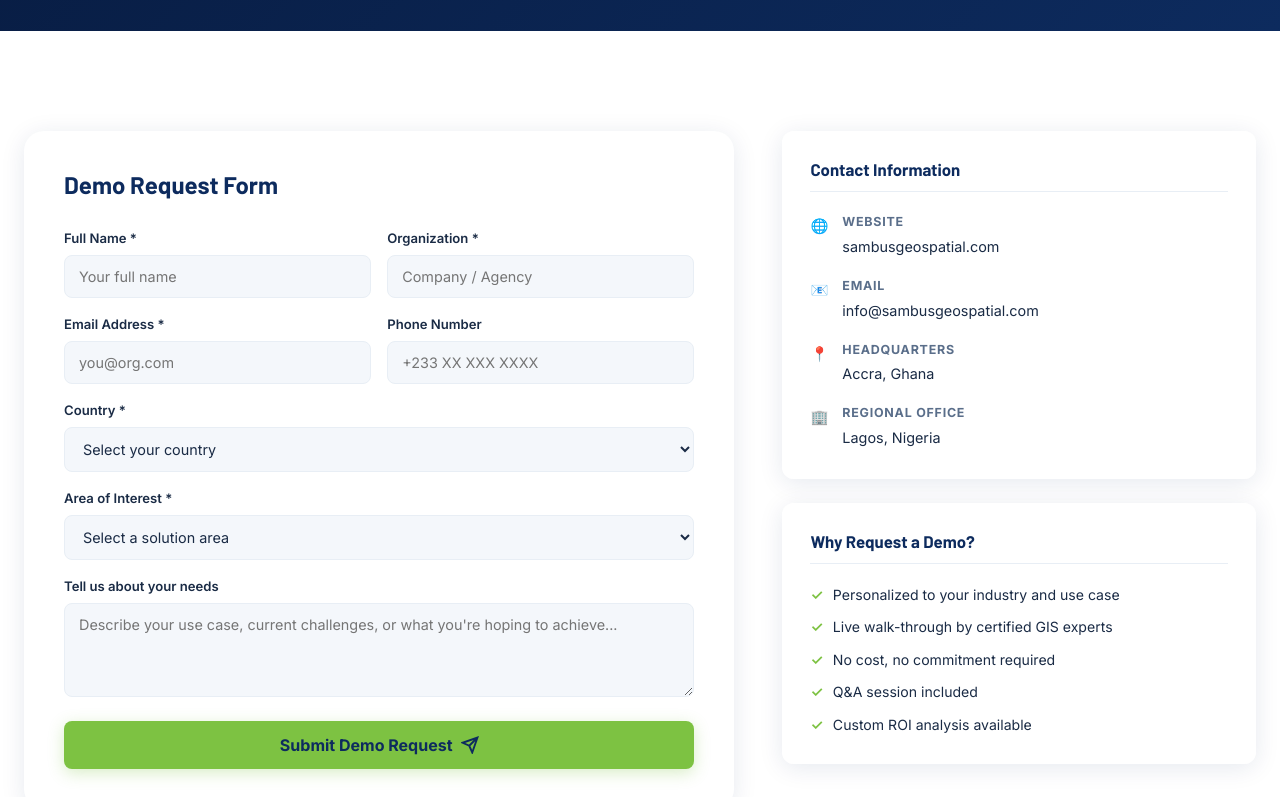
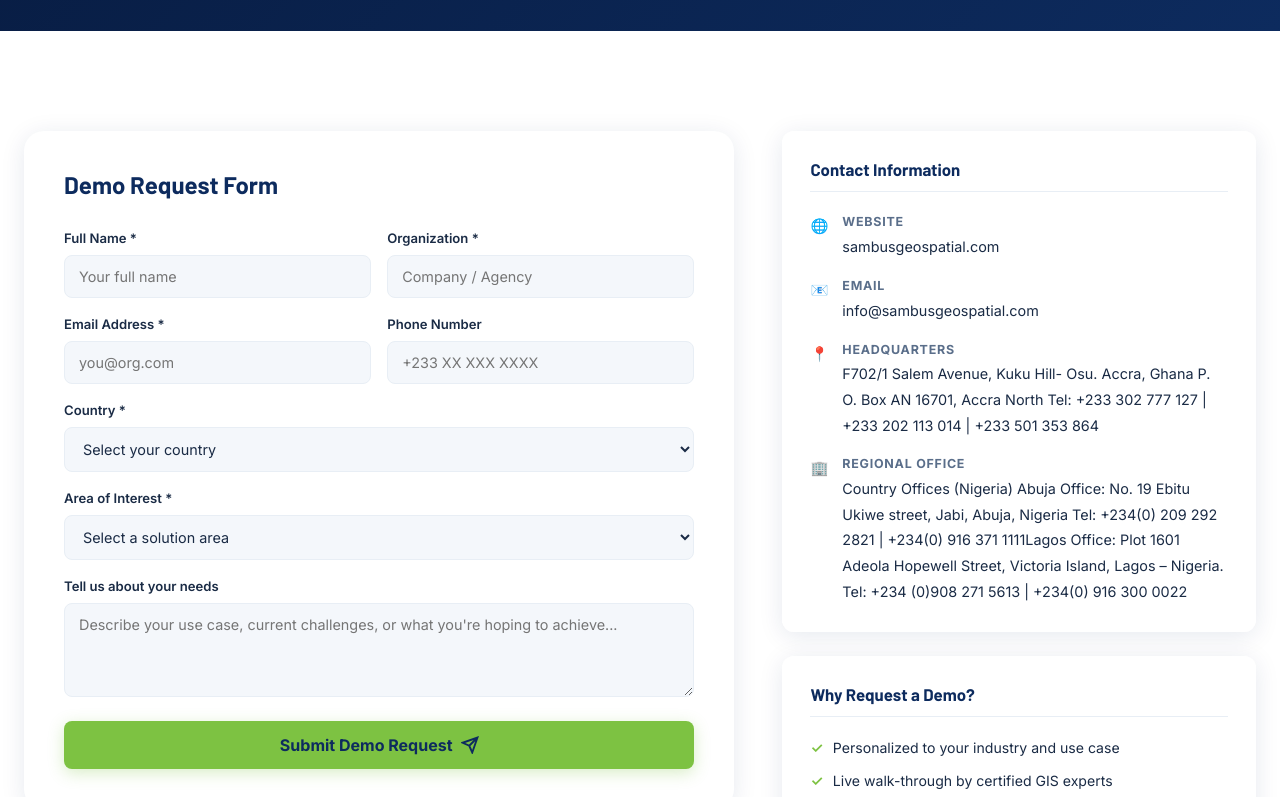
Before and after one commit to Popson0205/Sambus-Demo-Portal, a React (Vite) app: page /contact in a window 1280 px wide. Shown: the part 394-1191 px from the top of the page. Built offline with nearby package versions, Linux system fonts and the light colour scheme.

Commit message:
Revise contact details in Contact.jsx
Updated contact information for headquarters and regional offices.

```diff
--- a/src/pages/Contact.jsx
+++ b/src/pages/Contact.jsx
@@ -126,14 +126,24 @@ export default function Contact() {
                   <span className="info-icon">📍</span>
                   <div>
                     <strong>Headquarters</strong>
-                    <span>Accra, Ghana</span>
+                    <span>F702/1 Salem Avenue, Kuku Hill- Osu.
+                               Accra, Ghana
+                               P. O. Box AN 16701, Accra North
+                               Tel: +233 302 777 127 | +233 202 113 014 | +233 501 353 864</span>
                   </div>
                 </div>
                 <div className="info-item">
                   <span className="info-icon">🏢</span>
                   <div>
                     <strong>Regional Office</strong>
-                    <span>Lagos, Nigeria</span>
+                    <span>Country Offices (Nigeria)
+                          Abuja Office: No. 19 Ebitu Ukiwe street, Jabi,
+                          Abuja, Nigeria
+                          Tel: +234(0) 209 292 2821 | +234(0) 916 371 1111</span>
+
+                    <span>Lagos Office: Plot 1601 Adeola Hopewell Street,
+                          Victoria Island, Lagos – Nigeria.
+                          Tel: +234 (0)908 271 5613 | +234(0) 916 300 0022 </span>
                   </div>
                 </div>
               </div>
```
